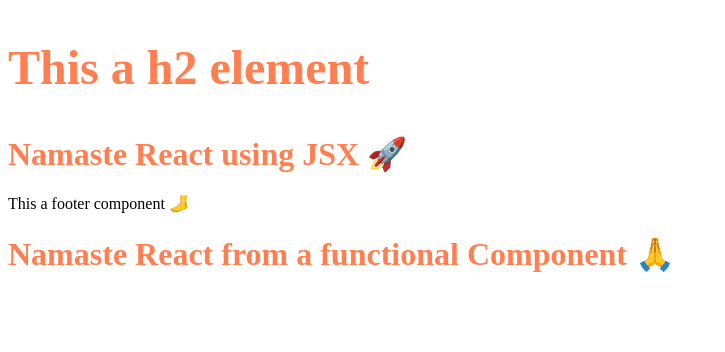
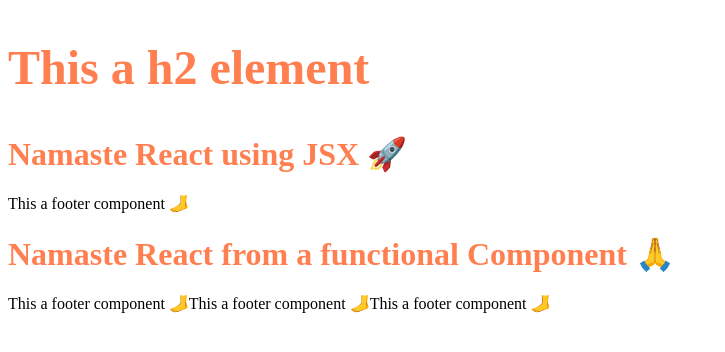
Before and after one commit to Flowwen/PracticeReactJs, a React (Vite) app: page / in a window 1280 px wide. Shown: the top 352 px of the page, without its empty margins (0-725 px from the left). Built offline with nearby package versions, Linux system fonts and the light colour scheme.

Commit message:
Calling Components in 3 different ways

```diff
--- a/App.js
+++ b/App.js
@@ -23,6 +23,9 @@
   <div id="container">
     {title}
     <h1 id="heading">Namaste React from a functional Component 🙏</h1>
+    <FooterComponent></FooterComponent>
+    <FooterComponent/>
+    {FooterComponent()}
   </div>
 );
 
```
